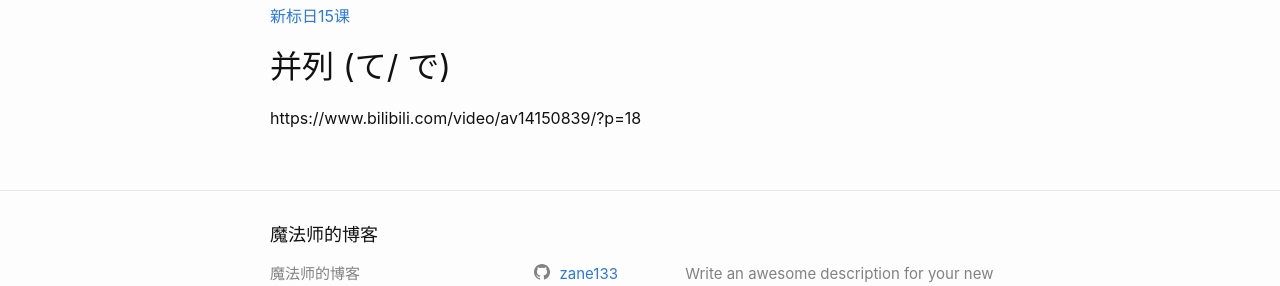
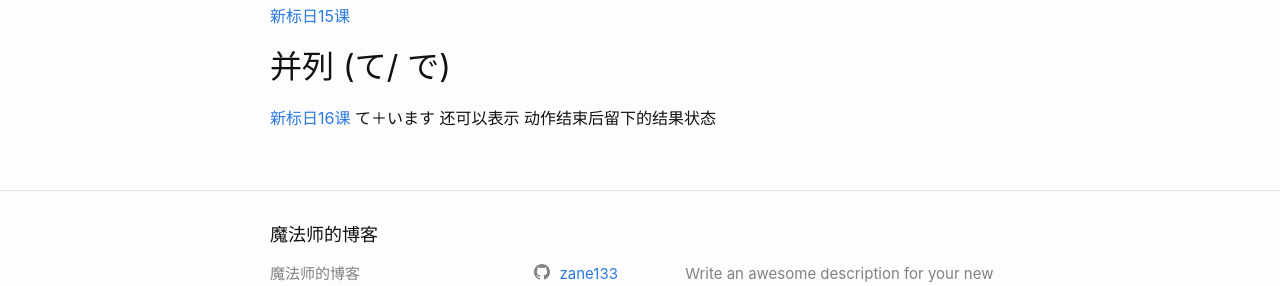
Before and after one commit to zane133/zane133.github.io, a Jekyll site: the page built from _posts/2019-08-17-japanese_study.markdown, in a window 1280 px wide. Shown: the part 1354-1640 px from the top of the page. Built offline with Jekyll 4.4.1, drawn with Linux system fonts in a browser that asks for light colours.

Commit message:
Update 2019-08-17-japanese_study.markdown

```diff
--- a/_posts/2019-08-17-japanese_study.markdown
+++ b/_posts/2019-08-17-japanese_study.markdown
@@ -36,4 +36,5 @@ Google可以在搜索词的尾部加上 **とは**
 [新标日15课](https://www.bilibili.com/video/av14150839/?p=17)
 
 ## 并列 (て/ で)
-https://www.bilibili.com/video/av14150839/?p=18
+[新标日16课](https://www.bilibili.com/video/av14150839/?p=18)
+て＋います 还可以表示 动作结束后留下的结果状态
```
